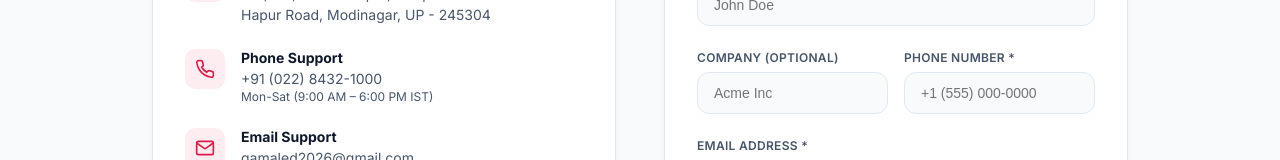
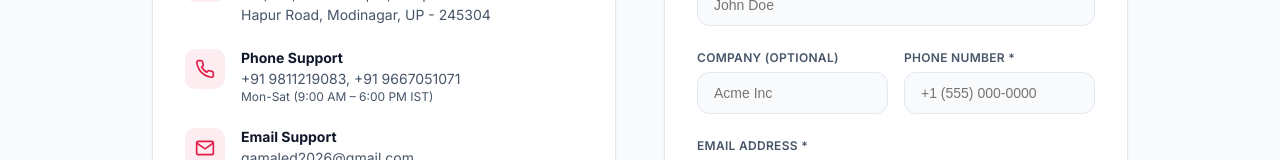
Before and after one commit to ishivxnshh/Gama-LED-Website, a React (Vite) app: page /contact in a window 1280 px wide. Shown: the part 637-797 px from the top of the page. Built offline with nearby package versions, Linux system fonts and the light colour scheme; a web font is replaced by a local one.

Commit message:
feat: add contact page with form submission and office location details

```diff
--- a/src/pages/Contact.tsx
+++ b/src/pages/Contact.tsx
@@ -98,7 +98,7 @@ export default function Contact() {
                   </div>
                   <div>
                     <h4 style={{ fontSize: 14, fontWeight: 700, color: "var(--text-primary)" }}>Phone Support</h4>
-                    <p style={{ fontSize: 14, color: "var(--text-secondary)", marginTop: 4 }}>+91 (022) 8432-1000</p>
+                    <p style={{ fontSize: 14, color: "var(--text-secondary)", marginTop: 4 }}>+91 9811219083, +91 9667051071</p>
                     <p style={{ fontSize: 12, color: "var(--text-secondary)", marginTop: 2 }}>Mon-Sat (9:00 AM – 6:00 PM IST)</p>
                   </div>
                 </div>
```
